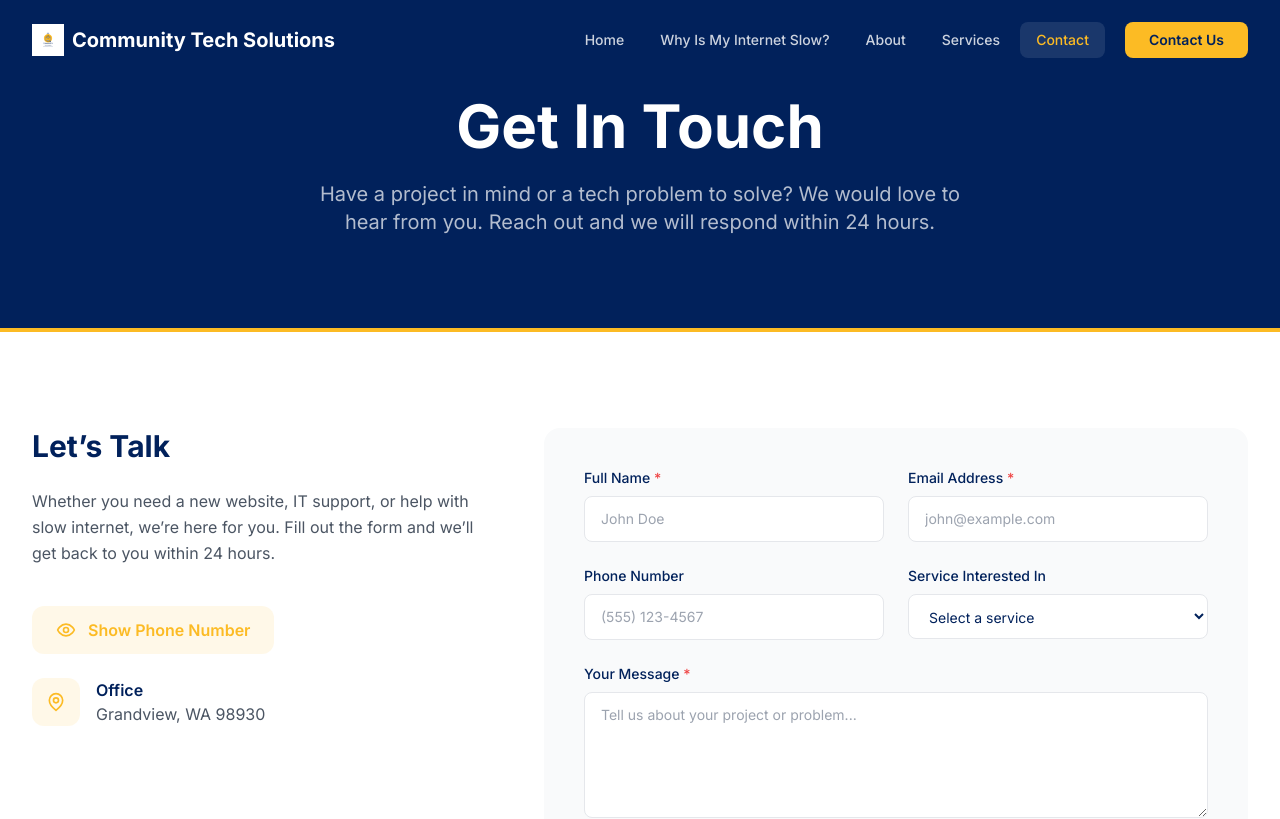
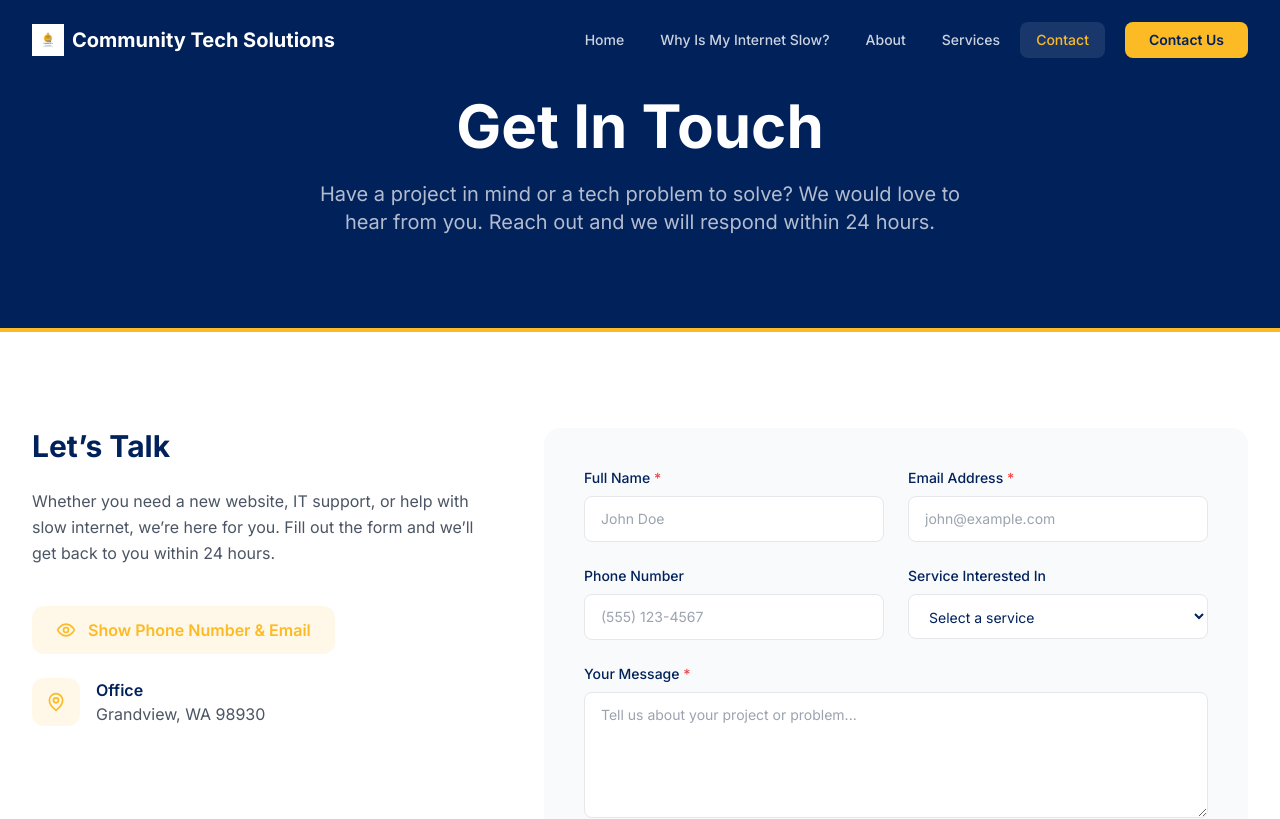
Before and after one commit to cts-gv/community-tech-solutions, a React (Vite) app: page /contact in a window 1280 px wide. Shown: the top 819 px of the page. Built offline with nearby package versions, Linux system fonts and the light colour scheme.

Commit message:
Updated ContactPage.tsx

```diff
--- a/src/pages/ContactPage.tsx
+++ b/src/pages/ContactPage.tsx
@@ -77,7 +77,7 @@ export default function ContactPage() {
                   ) : (
                     <Eye className="w-5 h-5" aria-hidden="true" />
                   )}
-                  {showContact ? 'Hide Phone Number' : 'Show Phone Number'}
+                  {showContact ? 'Hide Phone Number & Email' : 'Show Phone Number & Email'}
                 </button>
 
                 {showContact && (
```
